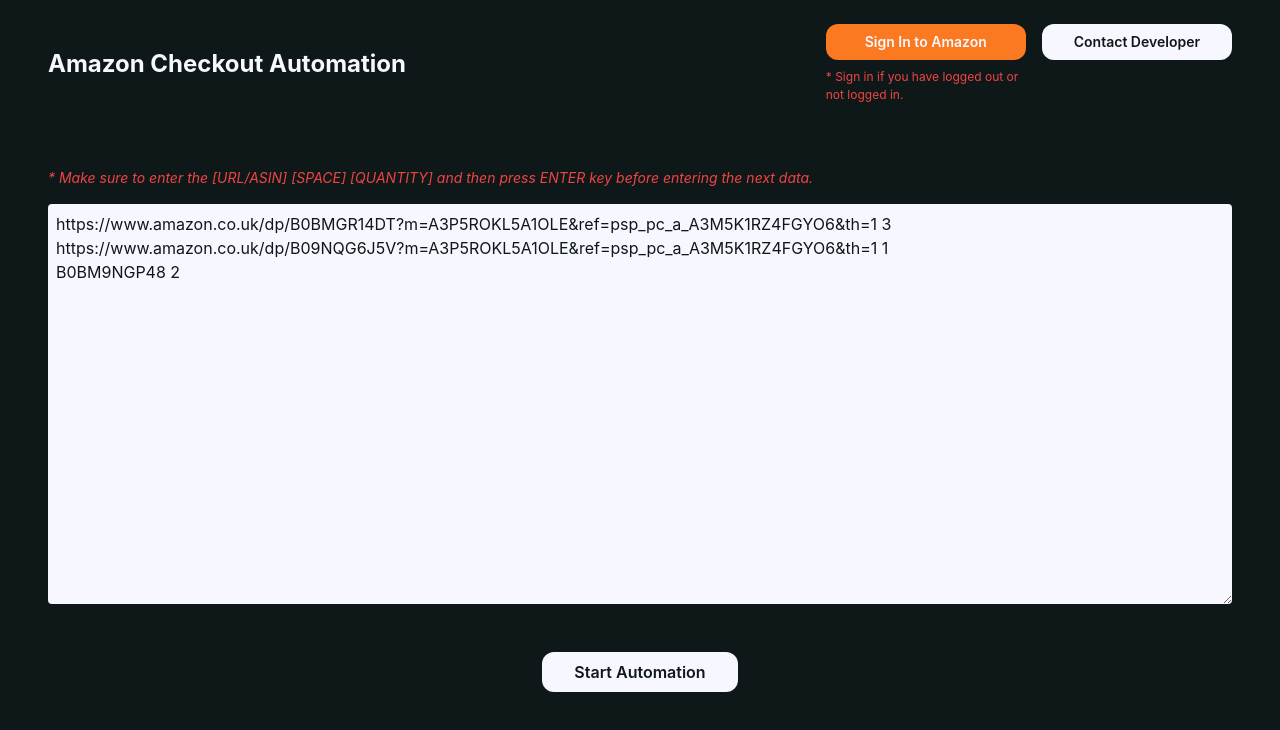
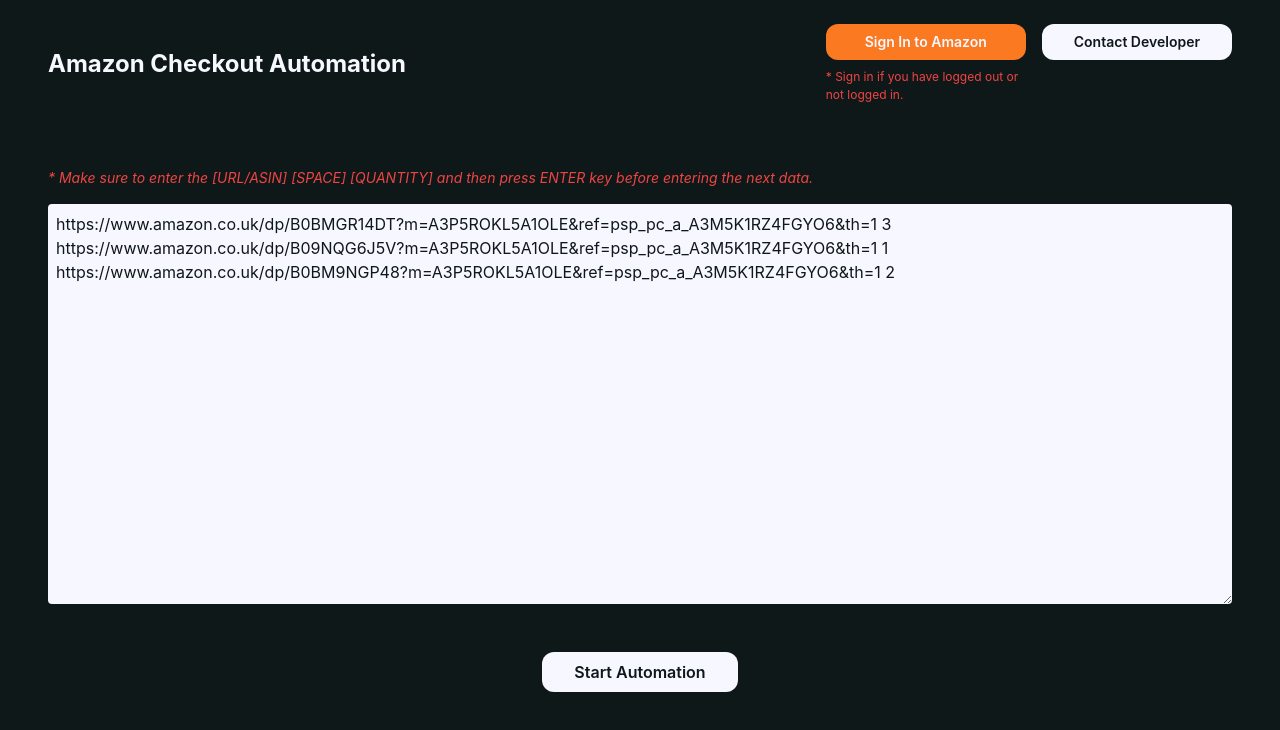
Before and after one commit to chanpreet3000/amazon-checkout-automation, a React (Create React App) app in the folder frontend/: page / in a window 1280 px wide. Shown: the top 730 px of the page. Built offline with nearby package versions, Linux system fonts and the light colour scheme; the HTML template or start-up script is replaced by a standard one.

Commit message:
Fixed a bug with error states

```diff
--- a/frontend/src/Home.jsx
+++ b/frontend/src/Home.jsx
@@ -4,7 +4,7 @@
 const Home = () => {
   const [textAreaValue, setTextAreaValue] = useState(`https://www.amazon.co.uk/dp/B0BMGR14DT?m=A3P5ROKL5A1OLE&ref=psp_pc_a_A3M5K1RZ4FGYO6&th=1 3
 https://www.amazon.co.uk/dp/B09NQG6J5V?m=A3P5ROKL5A1OLE&ref=psp_pc_a_A3M5K1RZ4FGYO6&th=1 1
-B0BM9NGP48 2`);
+https://www.amazon.co.uk/dp/B0BM9NGP48?m=A3P5ROKL5A1OLE&ref=psp_pc_a_A3M5K1RZ4FGYO6&th=1 2`);
   const [urlsData, setUrlsData] = useState([]);
   const [isInputEntered, setIsInputEntered] = useState(false);
   const [error, setError] = useState(null);
@@ -56,7 +56,7 @@
             onChange={(e) => setTextAreaValue(e.target.value)}
             value={textAreaValue}
             className="text-deep-black bg-soft-white rounded p-2 h-[400px] w-full"
-            placeholder={`Eg:\nhttps://amazon.co.uk/dp/B09NWDMFJK 2\nB09NWDMFJK 1`}
+            placeholder={`Eg:\nhttps://amazon.co.uk/dp/B09NWDMFJK 2\nB0BMGR14DT 1`}
           />
           {error && <div className="text-red-500">{error}</div>}
           <div className="flex justify-center mt-8">
--- a/frontend/src/UrlCards.js
+++ b/frontend/src/UrlCards.js
@@ -97,6 +97,14 @@
       for (const urlObj of urls) {
         const response = await axiosApi.post('/process_url', {url: urlObj.url});
         const processedData = response.data;
+        if (processedData.status === 'ERROR') {
+          setData((prevData) => {
+            const newData = [...prevData];
+            newData.push({...processedData});
+            return newData;
+          })
+          continue;
+        }
 
         const maxQuantity = processedData.quantity_options && processedData.quantity_options.length > 0
           ? Math.max(...processedData.quantity_options.map(option => parseInt(option.value)))
```
Also changed, not shown: 1 other file (tests, documents, lock files or other folders).
